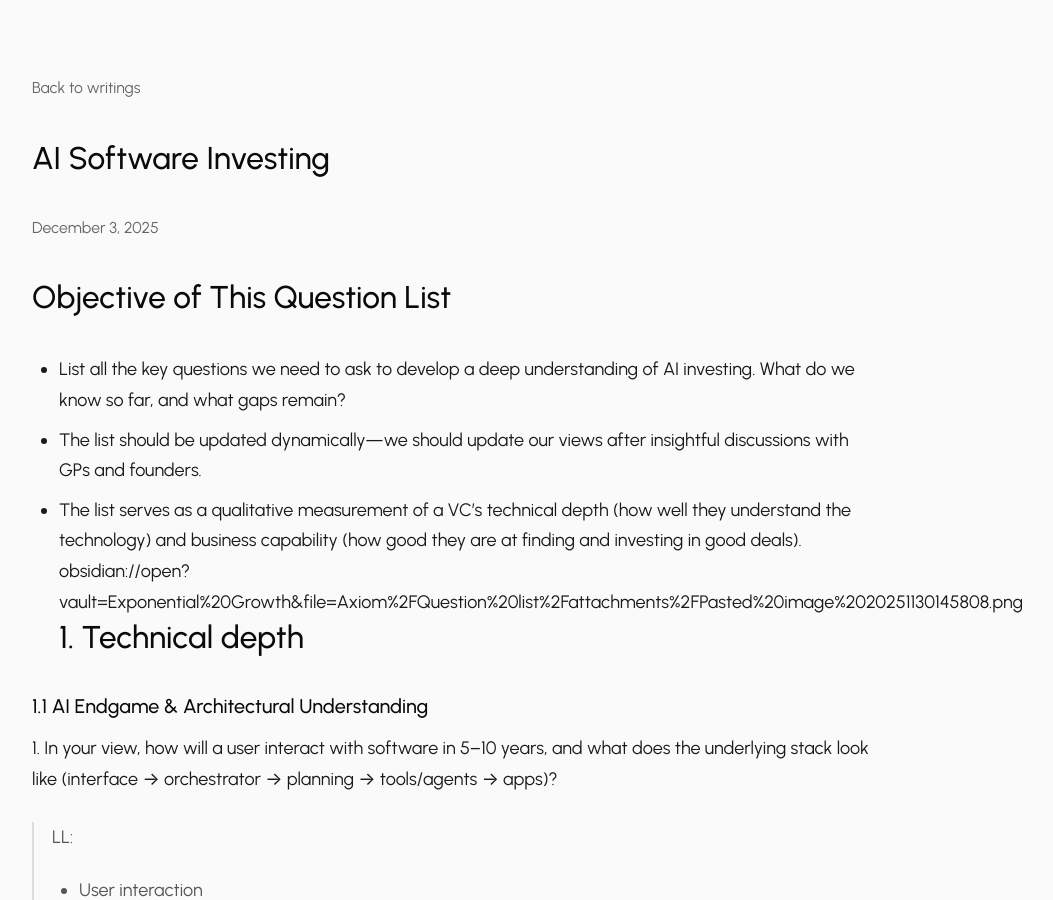
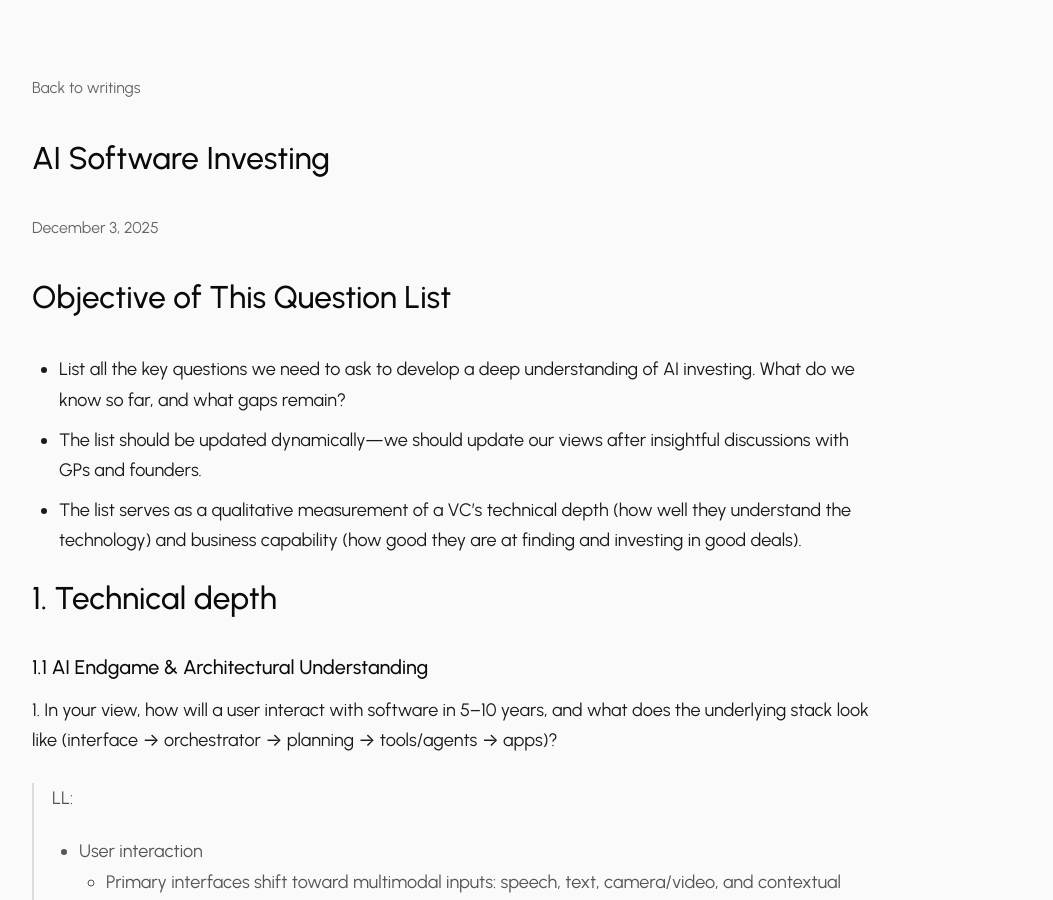
Before and after one commit to lialexlin/blog, a Jekyll site: the page built from ai-software.md, in a window 1280 px wide and 900 px high. Shown: the whole window, without its empty margins (185-1238 px from the left). Built offline with Jekyll 4.4.1, drawn with Linux system fonts in a browser that asks for light colours.

Commit message:
vault backup: 2025-12-03 18:09:06

```diff
--- a/ai-software.md
+++ b/ai-software.md
@@ -8,7 +8,7 @@ date: 2025-12-03
 - List all the key questions we need to ask to develop a deep understanding of AI investing. What do we know so far, and what gaps remain?
 - The list should be updated dynamically—we should update our views after insightful discussions with GPs and founders.
 - The list serves as a qualitative measurement of a VC's technical depth (how well they understand the technology) and business capability (how good they are at finding and investing in good deals).
-obsidian://open?vault=Exponential%20Growth&file=Axiom%2FQuestion%20list%2Fattachments%2FPasted%20image%2020251130145808.png
+
 # 1. Technical depth
 
 ### 1.1 AI Endgame & Architectural Understanding
```
